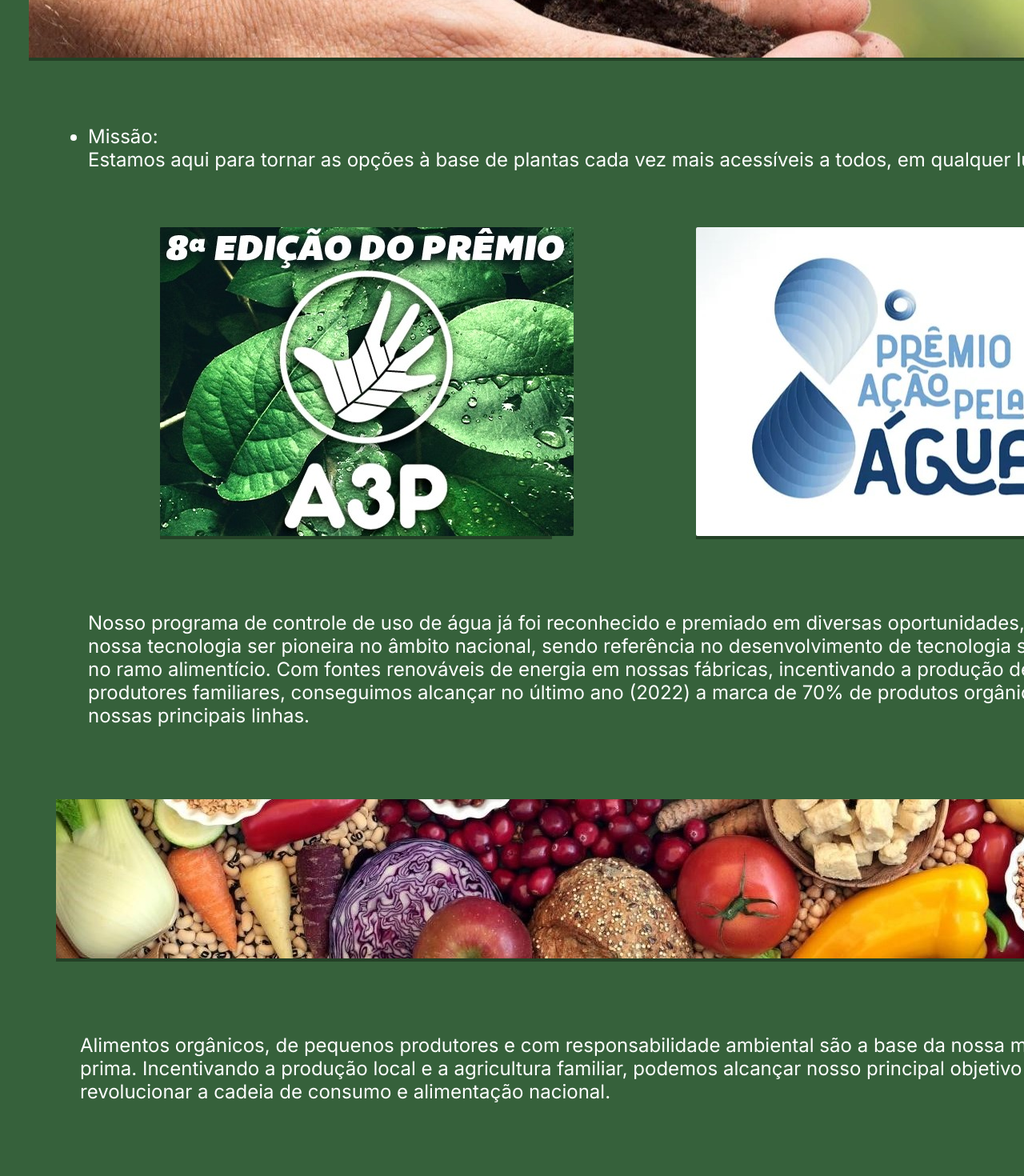
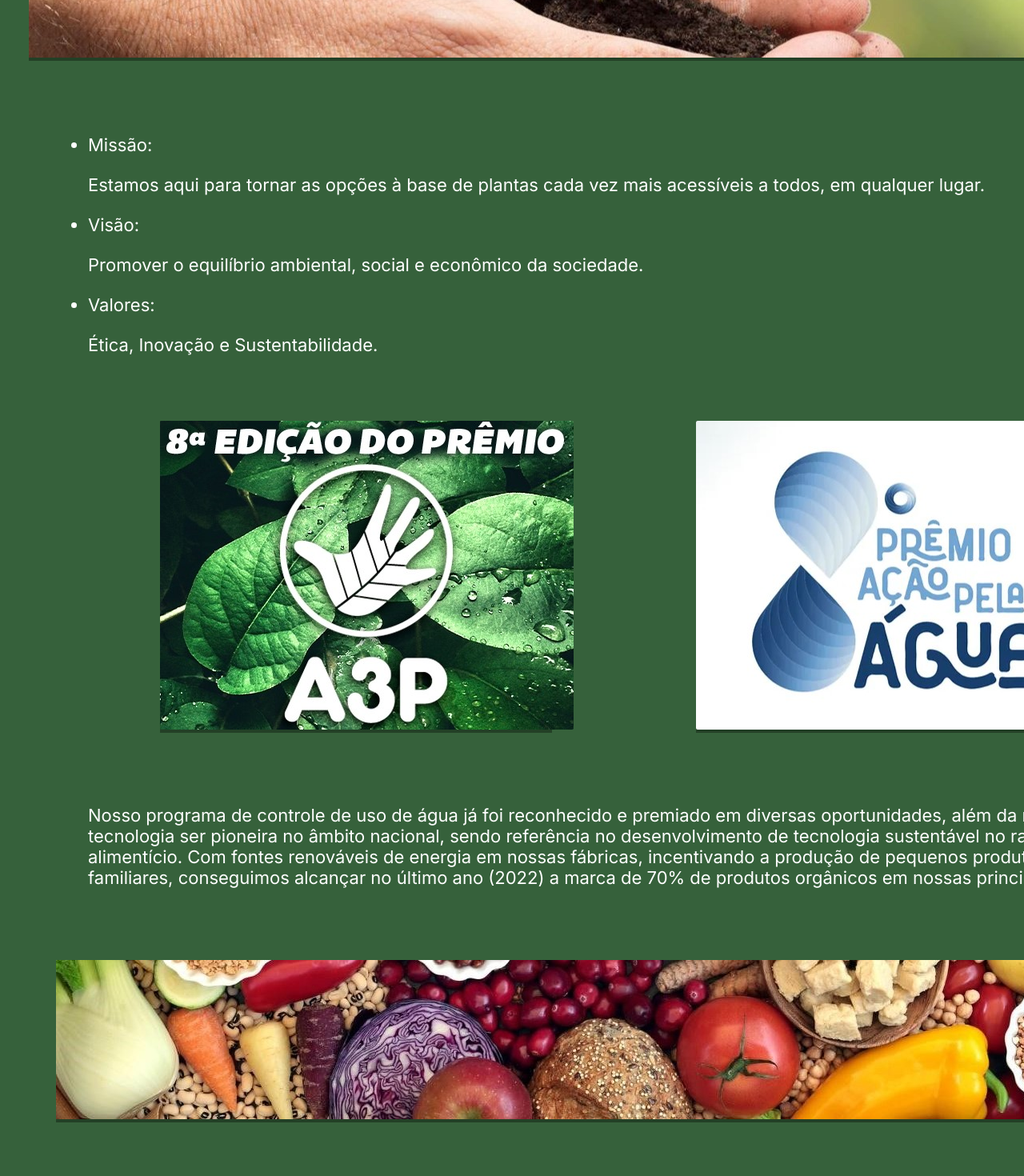
Before and after one commit to jonatasslc/SamambaiaFoods, a React (Vite) app: page /propositos in a window 1280 px wide. Shown: the part 580-2050 px from the top of the page at 80% size. Built offline with nearby package versions, Linux system fonts and the light colour scheme.

Commit message:
atualizações css

```diff
--- a/src/components/Menu/index.jsx
+++ b/src/components/Menu/index.jsx
@@ -7,13 +7,13 @@ export default function Menu(){
     return (
         <>
         <nav className='nav'>
-        <figure><Link to="/construcao"><img  className='' src={logo} alt="Logo da empresa" /></Link></figure>
+        <figure><Link to="/construcao"><img  className='imgLogo' src={logo} alt="Logo da empresa" /></Link></figure>
             <ul className='paths'>
-                <Link to="/construcao"><li>Produtos</li></Link>
-                <Link to="/construcao"><li>Receitas</li></Link>
-                <Link to="/construcao"><li>Onde comprar</li></Link>
-                <Link to="/propositos"><li>Propósitos</li></Link>
-                <Link to="/parceiro"><li>Seja um parceiro</li></Link>
+                <Link to="/construcao" className='redirect'><li>Produtos</li></Link>
+                <Link to="/construcao" className='redirect'><li>Receitas</li></Link>
+                <Link to="/construcao" className='redirect'><li>Onde comprar</li></Link>
+                <Link to="/propositos" className='redirect'><li>Propósitos</li></Link>
+                <Link to="/parceiro" className='redirect'><li>Seja um parceiro</li></Link>
             </ul>
         </nav>
         </>
--- a/src/components/Menu/styles.css
+++ b/src/components/Menu/styles.css
@@ -22,3 +22,21 @@
     color: inherit;
     text-decoration: inherit;
 }
+
+.redirect:hover{
+    height: 20px;
+    color: #315e36;
+    scale: 1.1;
+    transition: .9s;
+    letter-spacing: 0.2px;
+}
+
+.redirect a.hover {
+    background-color: #038052;
+    color: white;
+  }
+
+  .imgLogo:hover{
+    scale: 1.1;
+    transition: .9s;
+  }
--- a/src/pages/parceiro/styles.css
+++ b/src/pages/parceiro/styles.css
@@ -58,8 +58,6 @@
 }
 
 .labelStyle{
-    text-align: left;
-    justify-content: left;
     font-weight: bold;
 }
 
@@ -68,5 +66,5 @@ input {
     border-radius: 5px;
     border: none;
     outline-color: #36613b62;
-
+    background-color: #ffffffc0;
 }
--- a/src/pages/propositos/index.jsx
+++ b/src/pages/propositos/index.jsx
@@ -24,20 +24,13 @@ function Propositos(){
           <ul className='infoCard1'>
             <li>Missão:</li>
             <p>Estamos aqui para tornar as opções à base de plantas cada vez mais acessíveis a todos, em qualquer lugar.</p>
+
+            <li>Visão:</li>
+            <p>Promover o equilíbrio ambiental, social e econômico da sociedade.</p>
+
+            <li>Valores:</li>
+            <p>Ética, Inovação e Sustentabilidade.</p>
           </ul>
-
-
-        {/* <p className='infoCard1'><h3>• Missão:</h3><br />
-
-        Estamos aqui para tornar as opções à base de plantas cada vez mais acessíveis a todos, em qualquer lugar. <br /><br />
-
-        <h3>• Visão:</h3><br />
-
-        Promover o equilíbrio ambiental, social e econômico da sociedade.<br /><br />
-
-        <h3>• Valores:</h3><br />
-
-        Ética, Inovação e Sustentabilidade.</p><br /> */}
 
       <div className='awards'>
         <figure className='shadowAwards'><img src={premio1} alt="" className='awardsImg'/></figure>
--- a/src/pages/propositos/styles.css
+++ b/src/pages/propositos/styles.css
@@ -17,6 +17,18 @@
     margin-top: 50px;
     margin-left: 36px;
 }
+
+.titlePagep:hover{
+    scale: 1.01;
+    transition: .9s;
+}
+
+/* .divTitlep:hover{
+
+    scale: 1.1;
+    transition: .9s;
+
+} */
 
 .ingredientes{
     margin-left: 70px;
@@ -46,9 +58,11 @@
     margin-top: 60px;
     padding: 20px;
     margin-left: 90px;
-    font-size: 20px;
+    margin-bottom: 100px;
     width: 1300px;
-    font-size: 24px;
+    height: 200px;
+    font-size: 22px;
+    line-height: 50px;
 }
 
 .infoCard2{
@@ -56,9 +70,8 @@
     margin-bottom: 70px;
     padding: 20px;
     margin-left: 90px;
-    font-size: 20px;
     width: 1300px;
-    font-size: 24px;
+    font-size: 22px;
 }
 
 .infoCard3{
@@ -66,9 +79,8 @@
     padding: 10px;
     margin-left: 90px;
     margin-bottom: 90px;
-    font-size: 20px;
     width: 1300px;
-    font-size: 24px;
+    font-size: 22px;
 }
 
 .divShadow{
@@ -87,3 +99,13 @@
     background-color: #16291792;
     width: 1390px;
 }
+
+.awardsImg:hover{
+    scale: 1.0;
+    transition: .9s;
+  }
+
+  .shadowAwards:hover{
+    scale: 1.02;
+    transition: .9s;
+}
```
Also changed, not shown: 1 other file (tests, documents, lock files or other folders).
